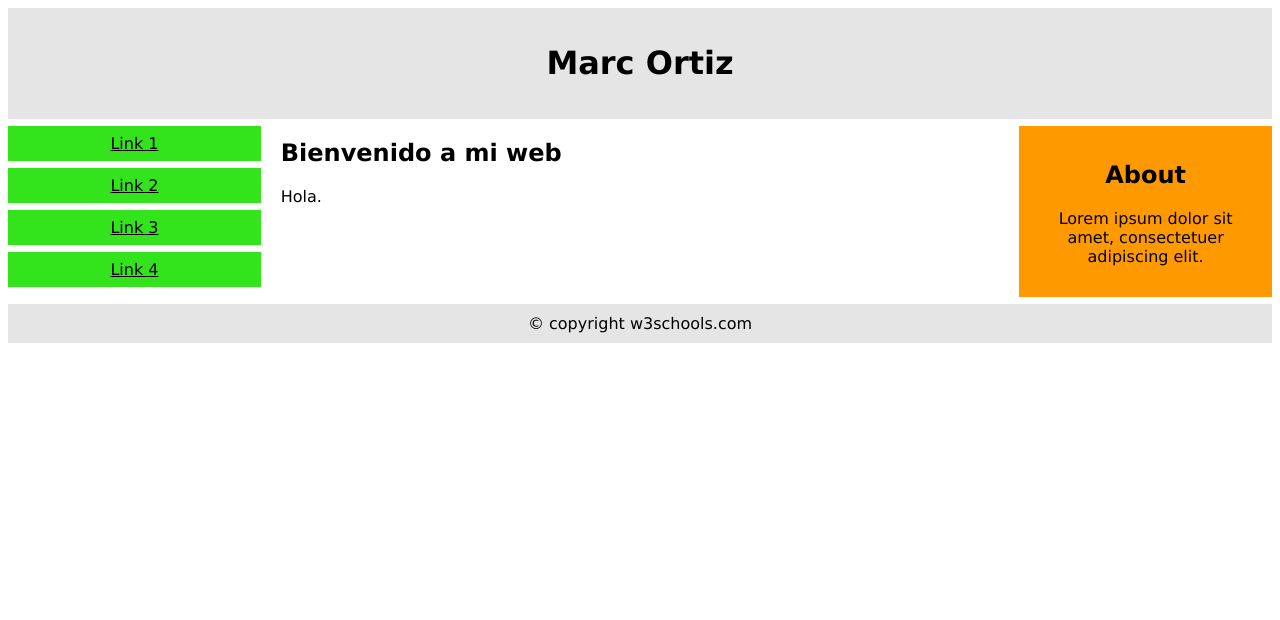
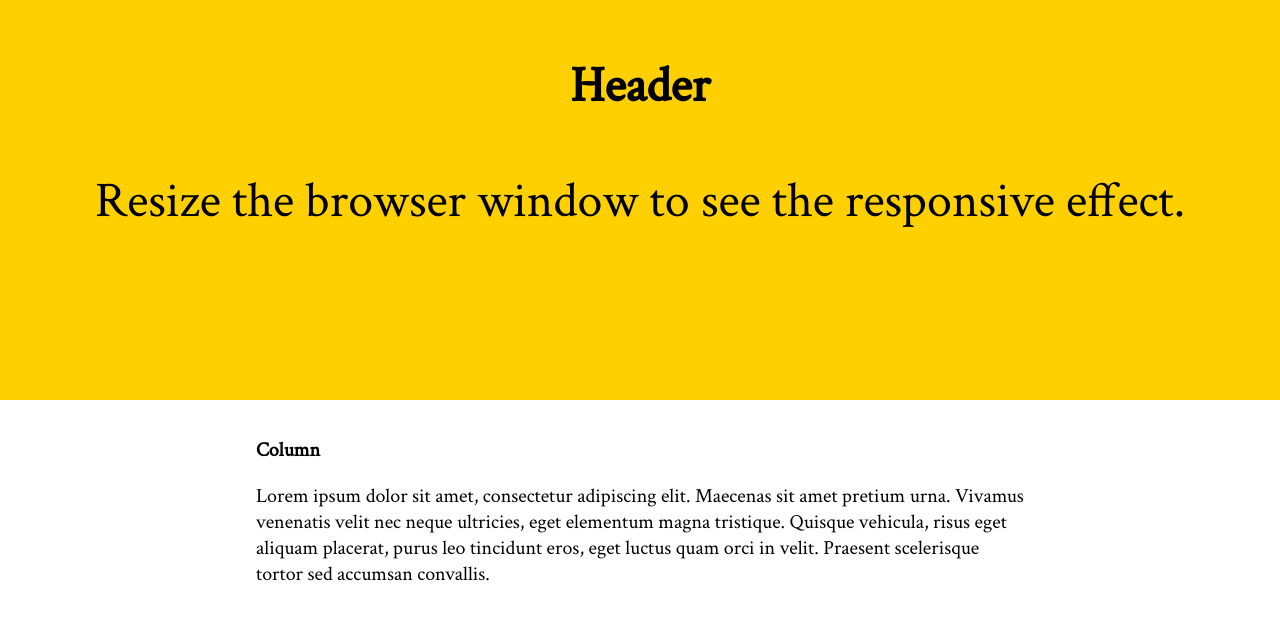
Before and after one commit to marcortizgonzalez/first-code, a plain HTML site: page index.html in a window 1280 px wide. Drawn offline with Linux system fonts and the light colour scheme.

Commit message:
Actualización 07-10-20

```diff
--- a/css/styles.css
+++ b/css/styles.css
@@ -1,36 +1,42 @@
 * {
-    box-sizing: border-box;
+  box-sizing: border-box;
+  font-family: 'Crimson Text', serif;
+  font-size: 20px
+}
+
+body {
+  margin: 0;
+}
+
+/* Style the header */
+.header {
+  background-color: #ffd000;
+  padding: 20px;
+  text-align: center;
+  height: 50vh;
+}
+
+/* Create three equal columns that floats next to each other */
+
+
+/* Ejemplos de estilos por clase */
+
+.column {
+  float: left;
+  width: 100%;
+  padding: 20px 20% 0 20%;
+}
+
+/* Clear floats after the columns */
+.row:after {
+  content: "";
+  display: table;
+  clear: both;
+}
+
+/* Responsive layout - makes the three columns stack on top of each other instead of next to each other */
+@media screen and (max-width:600px) {
+  .column {
+    width: 100%;
   }
-  .menu {
-    float:left;
-    width:20%;
-    text-align:center;
-  }
-  .menu a {
-    background-color:#33e41c;
-    padding:8px;
-    margin-top:7px;
-    display:block;
-    width:100%;
-    color:black;
-  }
-  .main {
-    float:left;
-    width:60%;
-    padding:0 20px;
-  }
-  .right {
-    background-color:#ff9900;
-    float:left;
-    width:20%;
-    padding:15px;
-    margin-top:7px;
-    text-align:center;
-  }
-
-  @media only screen and (max-width:620px) {
-    /* For mobile phones: */
-    .menu, .main, .right {
-      width:100%;
-    }
-  }
+}
--- a/index.html
+++ b/index.html
@@ -1,35 +1,30 @@
 <!DOCTYPE html>
-<html>
+<html lang="en">
 <head>
-<meta name="viewport" content="width=device-width, initial-scale=1.0">
-<link rel="stylesheet" type="text/css" href="css/styles.css"
+  <link rel="stylesheet" type="text/css" href="css/styles.css">
+  <!--
+  Los estilos externos son definidos con la etiqueta <link>,
+  dentro de la sección <head> de la página HTML:
+  -->
+<link href="https://fonts.googleapis.com/css2?family=Crimson+Text&display=swap" rel="stylesheet">
+<title>First-code | Marc Ortiz</title>
+<meta charset="utf-8">
+<meta name="viewport" content="width=device-width, initial-scale=1">
+
 </head>
-<body style="font-family:Verdana;color:#000000;">
+<body>
 
-<div style="background-color:#e5e5e5;padding:15px;text-align:center;">
-  <h1>Marc Ortiz</h1>
+<div class="header">
+  <h1 style="font-size: 50px;">Header</h1>
+  <p style="font-size: 50px;">Resize the browser window to see the responsive effect.</p>
 </div>
 
-<div style="overflow:auto">
-  <div class="menu">
-    <a href="#">Link 1</a>
-    <a href="#">Link 2</a>
-    <a href="#">Link 3</a>
-    <a href="#">Link 4</a>
-  </div>
-
-  <div class="main">
-    <h2>Bienvenido a mi web</h2>
-    <p>Hola.</p>
-  </div>
-
-  <div class="right">
-    <h2>About</h2>
-    <p>Lorem ipsum dolor sit amet, consectetuer adipiscing elit.</p>
+<div class="row">
+  <div class="column">
+    <h2>Column</h2>
+    <p>Lorem ipsum dolor sit amet, consectetur adipiscing elit. Maecenas sit amet pretium urna. Vivamus venenatis velit nec neque ultricies, eget elementum magna tristique. Quisque vehicula, risus eget aliquam placerat, purus leo tincidunt eros, eget luctus quam orci in velit. Praesent scelerisque tortor sed accumsan convallis.</p>
   </div>
 </div>
 
-<div style="background-color:#e5e5e5;text-align:center;padding:10px;margin-top:7px;">© copyright w3schools.com</div>
-
 </body>
 </html>
```
